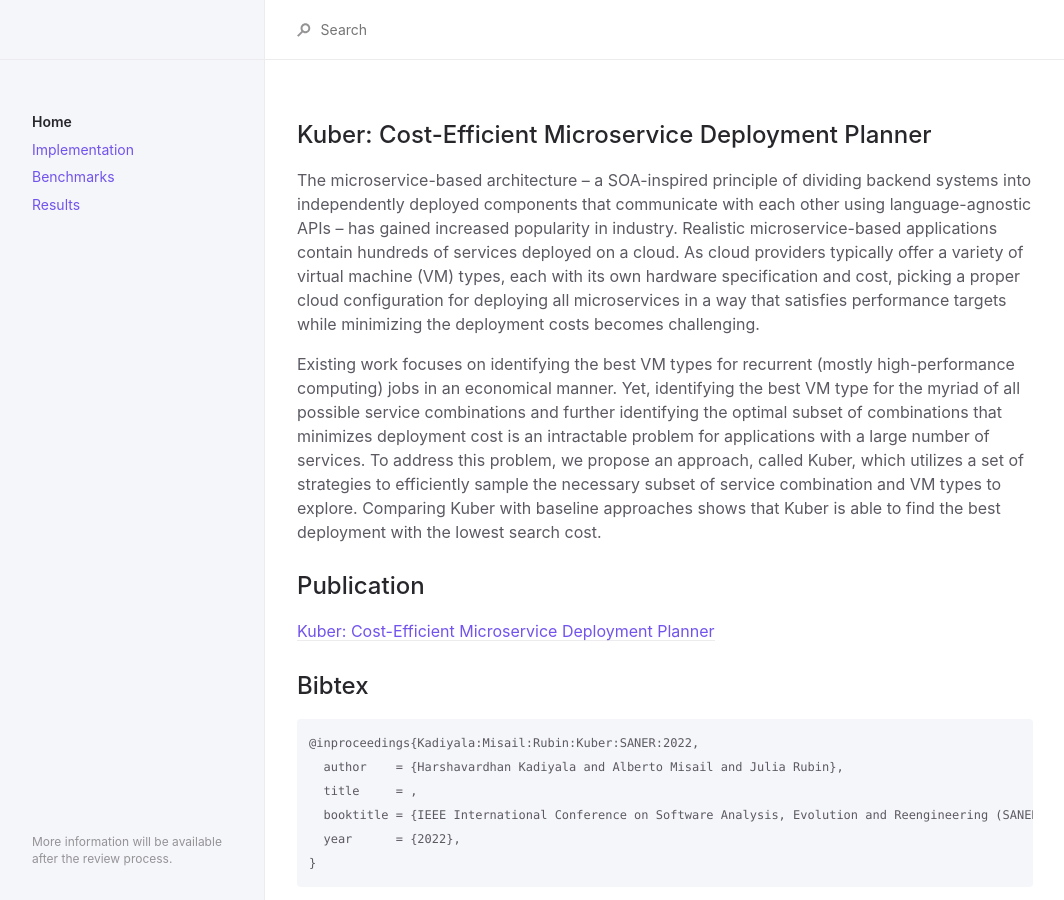
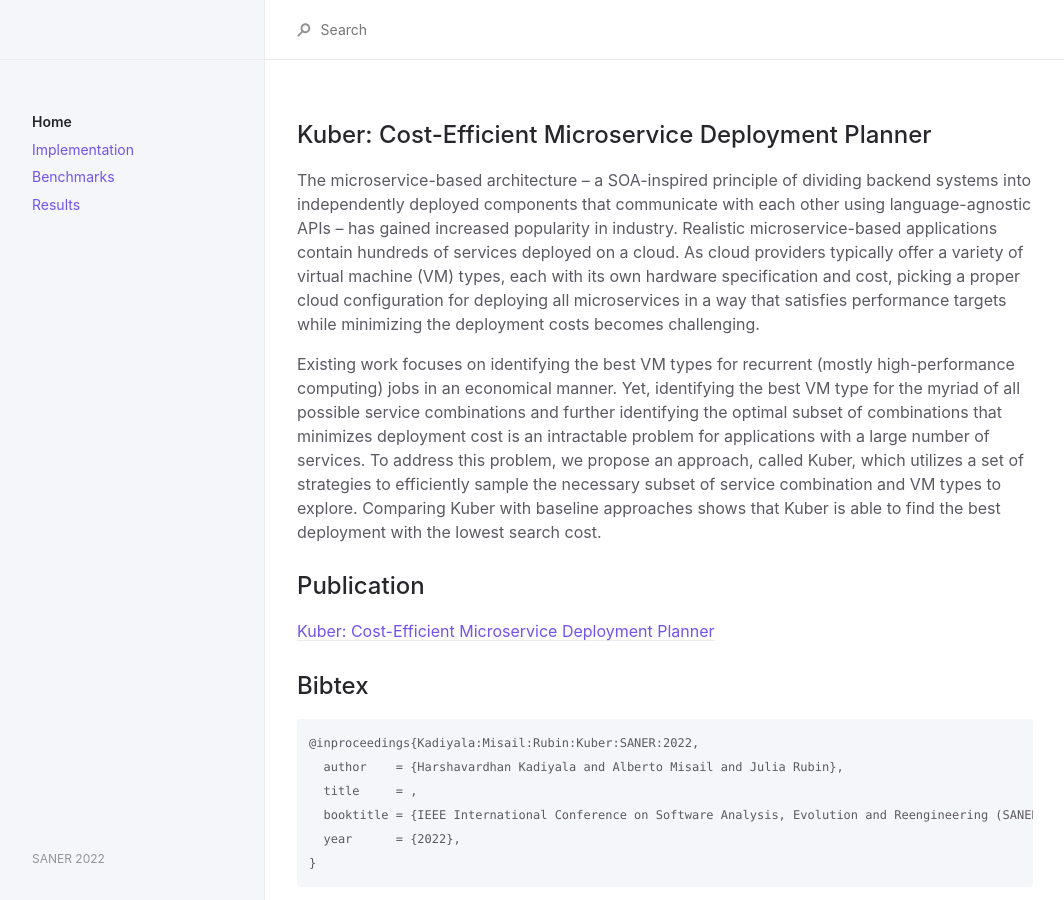
Before and after one commit to kubercostoptimizer/kubercostoptimizer.github.io, a Jekyll site: the page built from index.md, in a window 1280 px wide. Shown: the whole page, without its empty margins (107-1171 px from the left). Built offline with Jekyll 4.4.1, drawn with Linux system fonts in a browser that asks for light colours.

Commit message:
Update default.html

```diff
--- a/_layouts/default.html
+++ b/_layouts/default.html
@@ -20,7 +20,7 @@ layout: table_wrappers
       </div>
       <footer class="site-footer">
         <p class="text-small text-grey-dk-000 mb-4"></p>
-        <p class="text-small text-grey-dk-000 mb-4">More information will be available after the review process.</p>
+        <p class="text-small text-grey-dk-000 mb-4">SANER 2022</p>
       </footer>
     </div>
     <div class="main-content-wrap js-main-content" tabindex="0">
```
